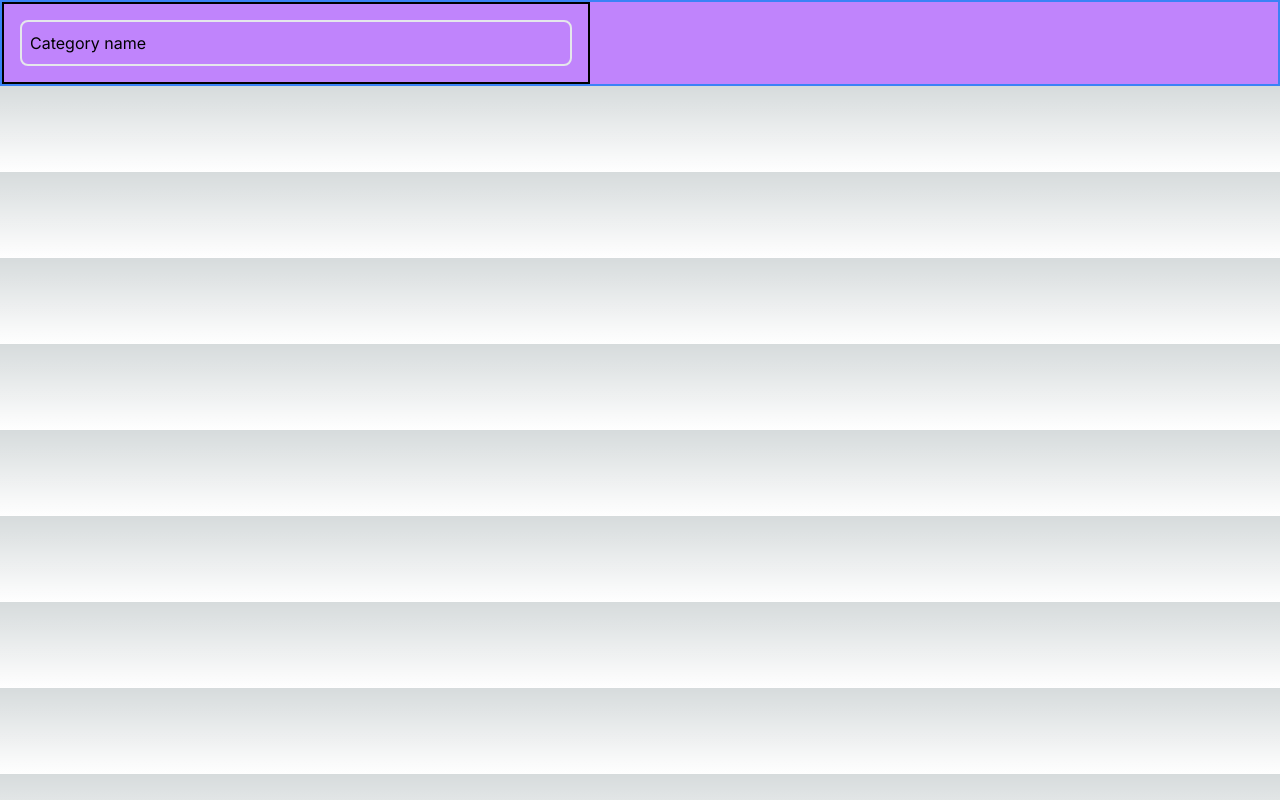
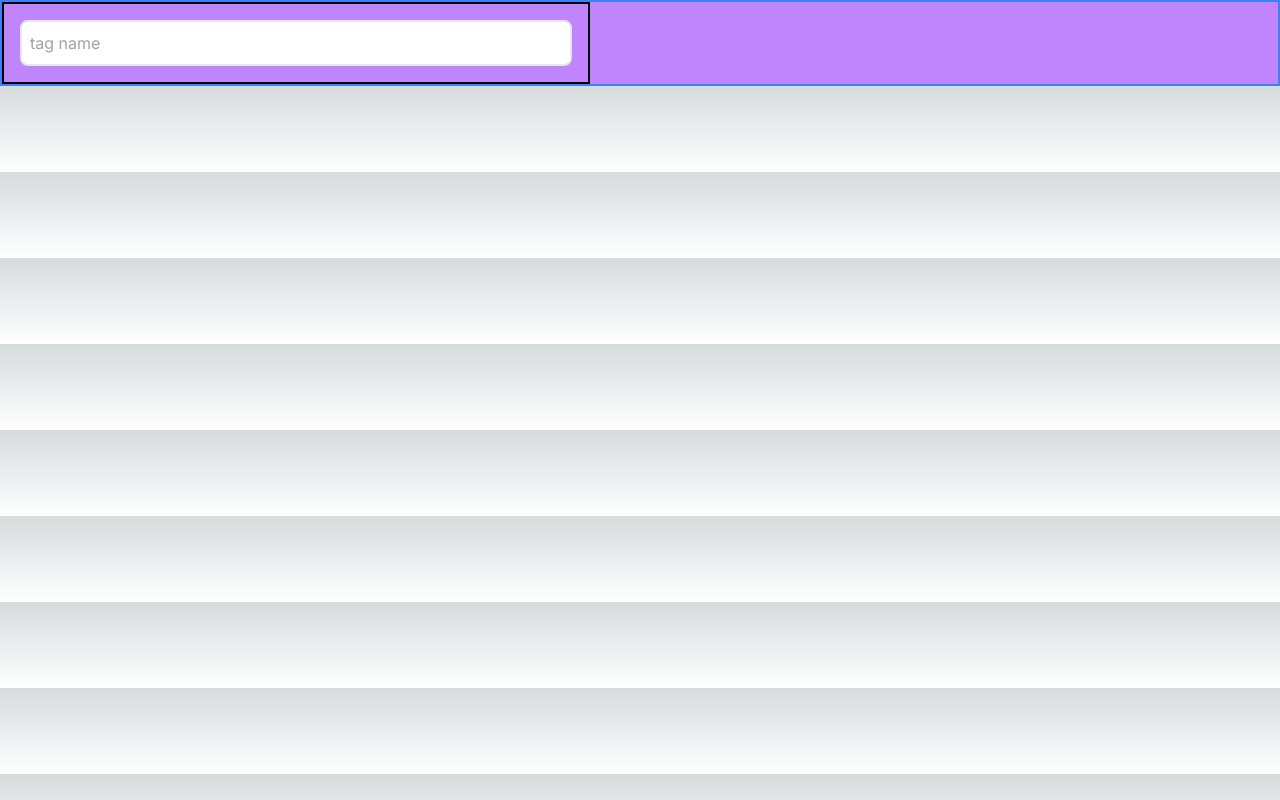
Before and after one commit to JumboCode/theatre-at-first, a Next.js app: page /tag-dropdown-test in a window 1280 px wide. Built offline with nearby package versions, Linux system fonts and the light colour scheme.

Commit message:
implemented filtering
Co-authored-by: Nehir Ozden <nehirozden@users.noreply.github.com>

```diff
--- a/src/app/tag-dropdown-test/page.tsx
+++ b/src/app/tag-dropdown-test/page.tsx
@@ -2,7 +2,7 @@ import TagDropdown from "@/components/TagDropdown";
 
 export default function testPage() {
 
-    const allTags = ["one", "two", "three", "four", "five", "six", "seven"];
+    const allTags = ["one", "two", "three", "four", "five", "six", "seven", "oneone"];
 
     return (
         <main>
--- a/src/components/TagDropdown.tsx
+++ b/src/components/TagDropdown.tsx
@@ -2,7 +2,7 @@
 // Allows user to select (and create) tags to apply to a new item.
 
 "use client";
-import { useState } from "react";
+import { ReactEventHandler, useState } from "react";
 
 // You are responsible for creating the component that allows a user to select what
 //  tags to apply to a new item. The component will receive a list of possible tags
@@ -35,10 +35,26 @@ interface TagDropdownProps {
 
 export default function TagDropdown(props: TagDropdownProps) {
     const [display, setDisplay] = useState(false);
-    //?? What is a good name for a variable that tracks whether or not at least one tag is selected?
+    //?? What is a good name for a variable that tracks whether or not at least
+    //one tag is selected?
     const [select, setSelect] = useState(false);
     // const [selectIndividual, setSelectIndividual] = useState(false);
     const [selectedTags, setSelectedTags] = useState<string[]>([]);
+    const [searchInput, setSearchInput] = useState("");
+    const [filteredTags, setFilteredTags] = useState(props.tags);
+
+    // ?? What does event do?
+    const handleSearch = (event) => {
+        event.preventDefault();
+        setSearchInput(event.target.value);
+        // console.log(searchInput);
+        if (searchInput.length > 0) {
+            setFilteredTags(props.tags.filter((tag) => { return tag.match(searchInput) }));
+        } else {
+            // console.log("logging at " + searchInput);
+            setFilteredTags(props.tags);
+        }
+    };
 
     // Controls display of dropdown
     const handleClick = () => {
@@ -90,15 +106,11 @@ export default function TagDropdown(props: TagDropdownProps) {
 
     return (
         <div className="flex flex-col p-4 gap-[10px]">
-            <div onClick={handleClick} className="flex flex-col justify-center pl-2 border-2 rounded-lg h-[46px]">
-                <p className="">
-                    Category name
-                </p>
-            </div>
+            <input onClick={handleClick} onChange={handleSearch} value={searchInput} placeholder="tag name" className="flex flex-col justify-center pl-2 border-2 rounded-lg h-[46px]" />
             {
                 display && (
                     <div className="border-2 h-[144px] rounded-xl overflow-auto">
-                        {props.tags.map((tag) => (
+                        {filteredTags.map((tag) => (
                             <div key={tag} onClick={() => handleSelectedTags(tag)} className="pl-2 hover:bg-violet-600 hover:font-bold active:bg-violet-700 py-2">
                                 <p>{tag}</p>
                             </div>
```
